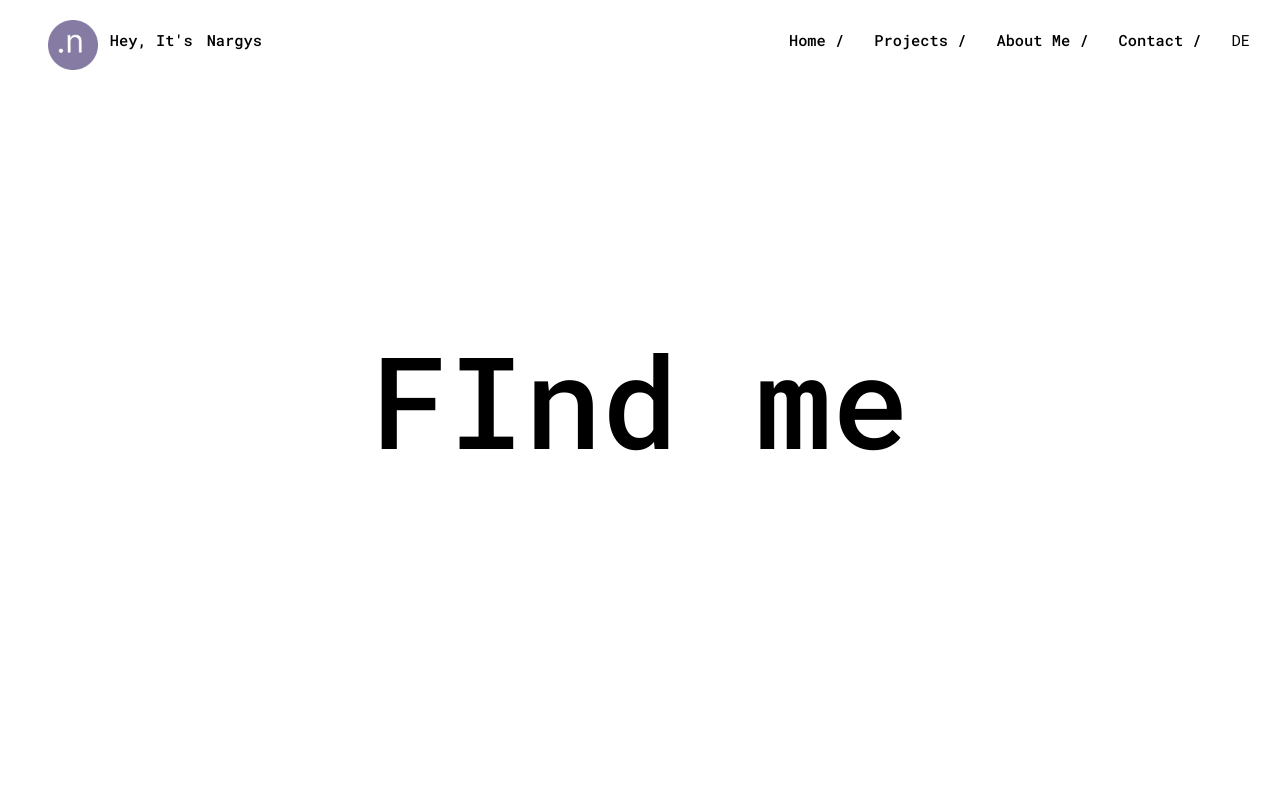
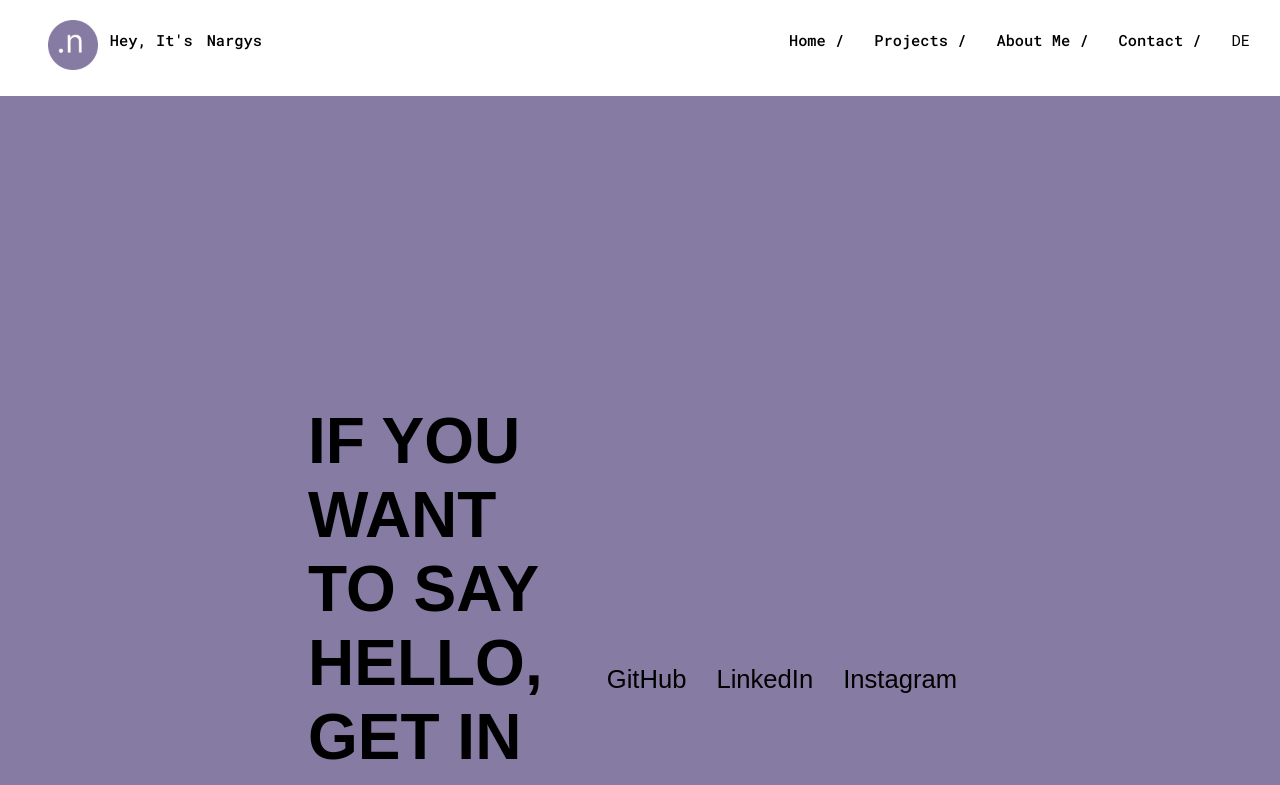
Before and after one commit to nargysc/portfolionrgs, a React (Create React App) app: page /findme in a window 1280 px wide. Shown: the top 785 px of the page. Built offline with nearby package versions, Linux system fonts and the light colour scheme; a web font is replaced by a local one.

Commit message:
Contact Component

```diff
--- /dev/null
+++ b/src/Components/FindMe.css
@@ -0,0 +1,62 @@
+.coontact {
+  position: relative;
+}
+
+.bgssgbody {
+  justify-content: space-between;
+  padding: 308px;
+  margin-top: 6em;
+  position: absolute;
+  top: 0;
+  z-index: 1;
+  display: flex;
+  font-family: "Titillium Web", sans-serif;
+  font-weight: 600;
+  position: relative;
+  overflow-x: hidden;
+  background-color: #867ba3;
+}
+
+.sociaals {
+  display: flex;
+  justify-content: center;
+  position: relative;
+  align-items: center;
+}
+
+.sociaalsmenu {
+  display: flex;
+  position: relative;
+  padding: 15px;
+  color: black;
+  outline: none;
+  text-decoration: none;
+  cursor: pointer;
+}
+
+.innfo span {
+  font-size: 2em;
+  gap: 10px;
+  color: #000000;
+}
+
+.innfo p {
+  font-size: 0.85em;
+}
+
+.sociaalsmenu a {
+  color: black;
+  outline: none;
+  font-weight: 400;
+  font-size: 1.6em;
+  text-decoration: none;
+}
+
+.sociaalsmenu a:hover {
+  border-bottom: 1px solid #000000;
+}
+
+.sociaals h3 {
+  display: flex;
+  color: #999999;
+}
--- a/src/Components/FindMe.js
+++ b/src/Components/FindMe.js
@@ -1,10 +1,54 @@
 import React from "react";
 import transition from "../transition";
+import "./FindMe.scss";
+import Magnetic from "./Magnetic";
 
 function Find() {
   return (
-    <div>
-      <h1> FInd me</h1>
+    <div className="coontact">
+      <div className="bgssgbody" alt="/">
+        <div className="innfo">
+          <span>
+            <span>IF YOU WANT TO SAY HELLO, GET IN TOUCH WITH ME</span>
+            <p>2024 © Edition </p>
+          </span>
+        </div>
+        <div className="sociaals">
+          <div className="sociaalsmenu">
+            <Magnetic>
+              <a
+                href="https://github.com/nargysc"
+                target="_blank"
+                rel="noreferrer"
+              >
+                GitHub
+              </a>
+            </Magnetic>
+          </div>
+          <div className="sociaalsmenu">
+            <Magnetic>
+              <a
+                href="https://www.linkedin.com/in/nargizaydin/"
+                target="_blank"
+                rel="noreferrer"
+              >
+                LinkedIn
+              </a>
+            </Magnetic>
+          </div>
+          <div className="sociaalsmenu">
+            <Magnetic>
+              <a
+                href="https://www.instagram.com/nrgzlife/"
+                target="_blank"
+                rel="noreferrer"
+              >
+                Instagram
+              </a>
+            </Magnetic>
+          </div>
+        </div>
+      </div>
     </div>
   );
 }
--- /dev/null
+++ b/src/Components/FindMe.scss
@@ -0,0 +1,63 @@
+.coontact {
+  position: relative;
+}
+
+.bgssgbody {
+  justify-content: space-between;
+  padding: 308px;
+  margin-top: 6em;
+  position: absolute;
+  top: 0;
+  z-index: 1;
+  display: flex;
+  font-family: "Titillium Web", sans-serif;
+  font-weight: 600;
+  position: relative;
+  overflow-x: hidden;
+  background-color:#867ba3;;
+}
+
+.sociaals {
+  display: flex;
+  justify-content: center;
+  position: relative;
+  align-items: center;
+}
+
+.sociaalsmenu {
+  display: flex;
+  position: relative;
+  padding: 15px;
+  color: black;
+  outline: none;
+  text-decoration: none;
+  cursor: pointer;
+}
+
+.innfo span {
+  font-size: 2em;
+  gap: 10px;
+  color: #000000;
+}
+
+.innfo p {
+  font-size: 0.85em;
+}
+
+.sociaalsmenu a {
+  color: black;
+  outline: none;
+  font-weight: 400;
+    font-size: 1.6em;
+
+  text-decoration: none;
+}
+
+.sociaalsmenu a:hover {
+  border-bottom: 1px solid #000000;
+}
+
+.sociaals h3 {
+  display: flex;
+  color: #999999;
+}/*# sourceMappingURL=Contact.css.map */
```
